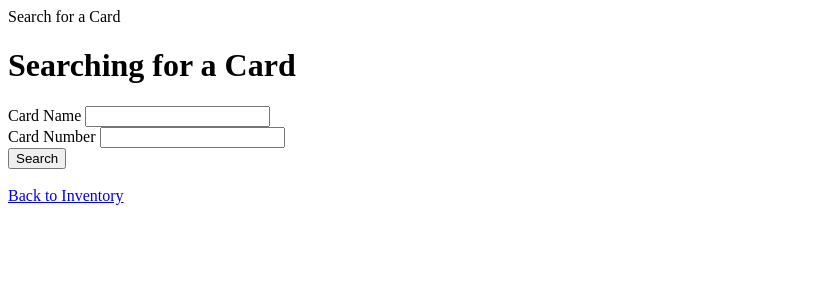
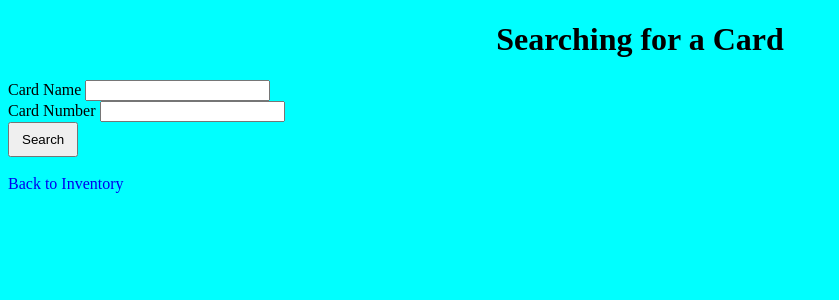
Before and after one commit to qluu8/Inventory-Tracking-App-Web-App-, a Flask app: page /search in a window 1280 px wide. Shown: the top 300 px of the page, without its empty margins (0-839 px from the left). Run offline with Flask 3, Linux system fonts and the light colour scheme.

Commit message:
Add style.css to search

```diff
--- a/templates/search.html
+++ b/templates/search.html
@@ -1,7 +1,10 @@
 <!DOCTYPE html>
 
 <html>
-    <head>Search for a Card</head>
+    <head>
+        <title>Search for a Card</title>
+        <link rel="stylesheet" href="{{ url_for('static', filename='style.css') }}">
+    </head>
 
     <body>
         <h1>Searching for a Card</h1>
```
